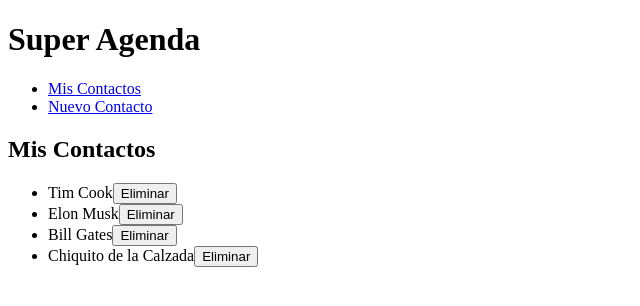
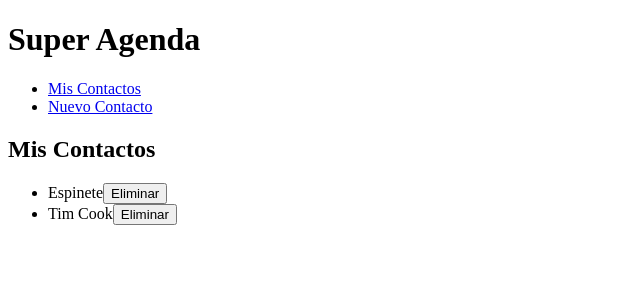
Before and after one commit to vermicida/kc-angular-web2, an Angular app: page /mis-contactos in a window 1280 px wide. Shown: the top 306 px of the page, without its empty margins (0-640 px from the left). Built offline with nearby package versions, Linux system fonts and the light colour scheme; data requests are answered from the project's data file.

Commit message:
Empezamos a trabajar con el cliente HTTP.

```diff
--- a/package.json
+++ b/package.json
@@ -8,7 +8,8 @@
     "build": "ng build",
     "test": "ng test",
     "lint": "ng lint",
-    "e2e": "ng e2e"
+    "e2e": "ng e2e",
+    "api": "json-server ./src/db.json --port 3004"
   },
   "private": true,
   "dependencies": {
@@ -32,12 +33,13 @@
     "codelyzer": "~2.0.0",
     "jasmine-core": "~2.5.2",
     "jasmine-spec-reporter": "~3.2.0",
+    "json-server": "^0.10.1",
     "karma": "~1.4.1",
     "karma-chrome-launcher": "~2.1.1",
     "karma-cli": "~1.0.1",
+    "karma-coverage-istanbul-reporter": "^0.2.0",
     "karma-jasmine": "~1.1.0",
     "karma-jasmine-html-reporter": "^0.2.2",
-    "karma-coverage-istanbul-reporter": "^0.2.0",
     "protractor": "~5.1.0",
     "ts-node": "~2.0.0",
     "tslint": "~4.5.0",
--- a/src/app/contacto.service.ts
+++ b/src/app/contacto.service.ts
@@ -1,4 +1,10 @@
 import { Injectable } from '@angular/core';
+import { Http, Response } from '@angular/http';
+import { Observable } from 'rxjs/Observable';
+
+// Desde 'rxjs/add/operator/x' extendemos los operadores por defecto de los
+// objetos 'Observables' de RxJS.
+import 'rxjs/add/operator/map';
 
 import { Contacto } from './contacto';
 
@@ -15,14 +21,29 @@
     new Contacto('Chiquito de la Calzada')
   ];
 
+  // Para poder hacer peticiones HTTP necesitamos el cliente correspondiente. Tenemos
+  // que inyectarlo como dependencia para usarlo en el servicio.
+  constructor(private _http: Http) { }
+
   // Obtiene una colección de contactos.
-  obtenerContactos(): Contacto[] {
-    return this._contactos;
+  obtenerContactos(): Observable<Contacto[]> {
+    return this._http
+               .get('http://localhost:3004/contactos')
+               // Con el operador 'map' transformamos el 'Observable<Response>' que
+               // retorna la función 'get' en un 'Observable<Contacto[]>' que es lo que
+               // realmente necesitamos.
+               .map((respuesta: Response) => {
+                 return respuesta.json() as Contacto[];
+               });
   }
 
   // Añadir el contato indicado.
-  crearContacto(contacto: Contacto): void {
-    this._contactos.push(contacto);
+  crearContacto(contacto: Contacto): Observable<Contacto> {
+    return this._http
+               .post('http://localhost:3004/contactos', contacto)
+               .map((respuesta: Response) => {
+                 return respuesta.json() as Contacto;
+               });
   }
 
   // Elimina el contacto indicado.
--- a/src/app/mis-contactos/mis-contactos.component.ts
+++ b/src/app/mis-contactos/mis-contactos.component.ts
@@ -20,14 +20,20 @@
 
   // Este método es de obligatoria implementación cuando usamos la interfaz 'OnInit'. Puesto que no retorna nada, podemos anotarlo como 'void'. Este método se ejecuta al instanciarse la clase 'AppComponent'.
   ngOnInit() {
-    this._listaContactos = this._contactoService.obtenerContactos();
+    this._contactoService
+        .obtenerContactos()
+        // Solo cuando nos suscribimos a un 'Observable' con la funcion 'subscribe', este
+        // objeto se invoca y se realizan todas las operaciones indicadas.
+        .subscribe((contactos: Contacto[]) => {
+          this._listaContactos = contactos;
+        });
   }
 
   // Este manejador se encarga de mostrar un mensaje de aviso de eliminación con el contacto indicado.
   avisarEliminacionContacto(contacto: Contacto): void {
     if (confirm(`¿Estás seguro de eliminar a ${contacto.nombre}?`)) {
       this._contactoService.eliminarContacto(contacto);
-      this._listaContactos = this._contactoService.obtenerContactos();
+      //this._listaContactos = this._contactoService.obtenerContactos();
     }
   }
 
--- a/src/app/nuevo-contacto/nuevo-contacto.component.ts
+++ b/src/app/nuevo-contacto/nuevo-contacto.component.ts
@@ -24,10 +24,14 @@
 
   // Este manejador se encarga de crear nuevos contactos en la app.
   darAltaContacto(contacto: Contacto): void {
-    this._contactoService.crearContacto(contacto);
-    alert('El contacto se ha creado correctamente.');
-    // Podemos navegar desde un componente a través del 'Router'. Necesitamos
-    // inyectarlo como dependencia para poder acceder al mismo.
-    this._router.navigate(['/mis-contactos']);
+    this._contactoService
+        .crearContacto(contacto)
+        .subscribe((nuevoContacto: Contacto) => {
+          alert(`El contacto ${nuevoContacto.nombre} se ha creado correctamente.`);
+          // Podemos navegar desde un componente a través del 'Router'. Necesitamos
+          // inyectarlo como dependencia para poder acceder al mismo.
+          this._router.navigate(['/mis-contactos']);
+        });
   }
+
 }
--- /dev/null
+++ b/src/db.json
@@ -0,0 +1,20 @@
+{
+  "contactos": [
+    {
+      "nombre": "Espinete",
+      "email": "espinete@sesamo.com",
+      "movil": "666555444",
+      "facebook": "espinete",
+      "twitter": "@espinete",
+      "id": 1
+    },
+    {
+      "nombre": "Tim Cook",
+      "email": "timcook@apple.com",
+      "movil": "555987654",
+      "facebook": "tim_cook",
+      "twitter": "@tim_cook",
+      "id": 2
+    }
+  ]
+}
```
